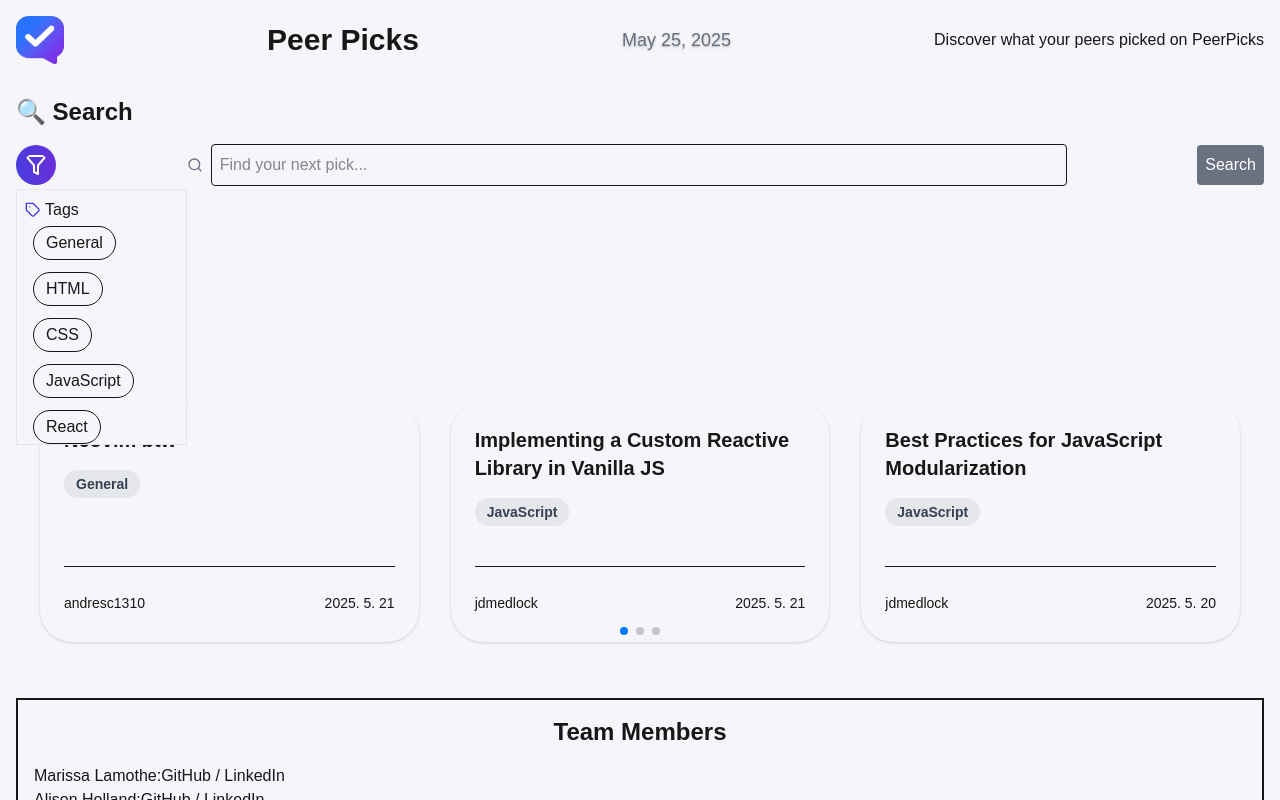
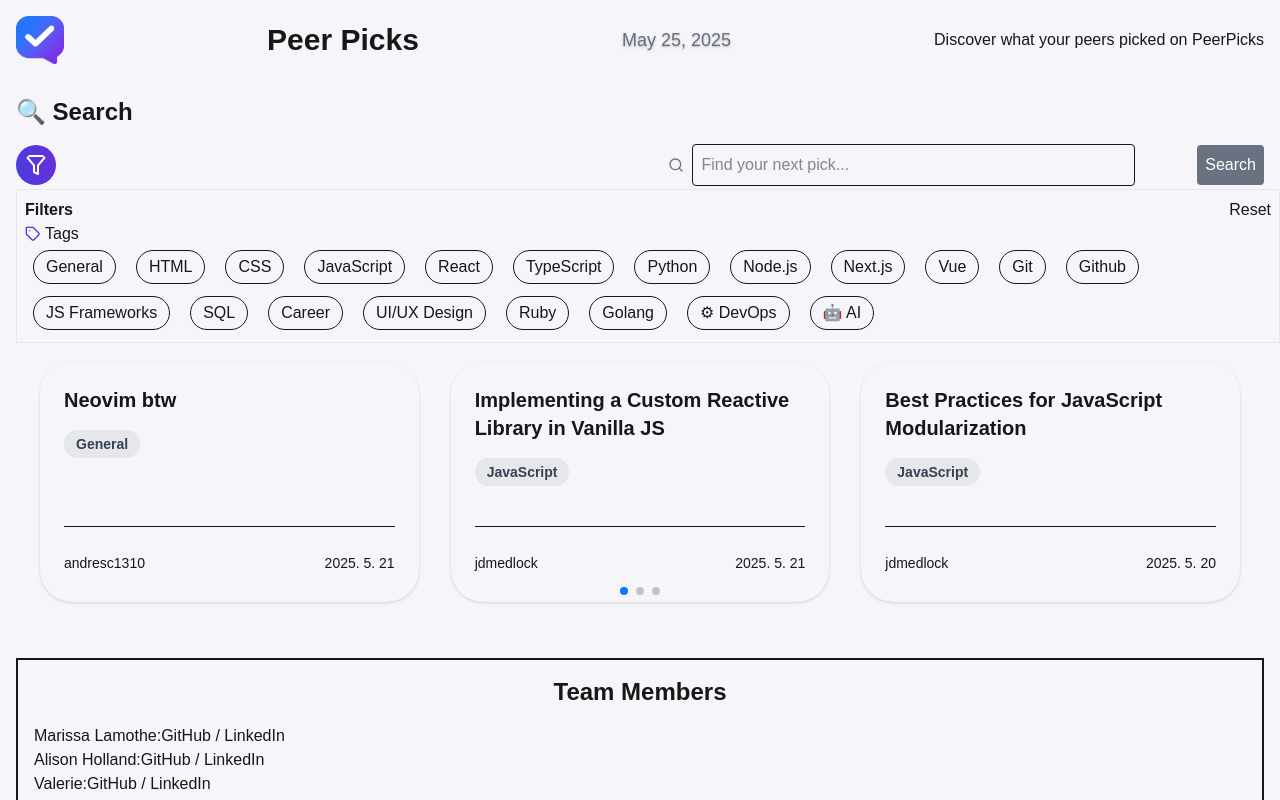
Before and after one commit to chingu-voyages/V55-tier2-team-25, a Next.js app in the folder react-app/: page / in a window 1280 px wide. Both pictures are taken after a click on the label "Filter menu based on resource tags". Shown: the top 800 px of the page. Built offline with nearby package versions, Linux system fonts and the light colour scheme.

Commit message:
Further work on filter styles, moved reset button to filter according to design doc

```diff
--- a/react-app/src/components/ClearButton.jsx
+++ b/react-app/src/components/ClearButton.jsx
@@ -4,11 +4,9 @@ const ClearButton = ({onClick}) => {
   // This component renders a button that clears the search input
   return (
     <div>
-      <button className="bg-gray-500 hover:bg-gray-700  text-white
-                   dark:bg-gray-300 dark:hover:bg-gray-100 dark:text-black
-                   p-2 rounded"
+      <button className=""
                    onClick={onClick}>
-        Clear Search
+        Reset
       </button>
     </div>
   );
--- a/react-app/src/components/Filter.jsx
+++ b/react-app/src/components/Filter.jsx
@@ -8,8 +8,10 @@ import {
 } from "@/redux/dataSlice";
 import { FiFilter } from "react-icons/fi";
 import { FiTag } from "react-icons/fi";
+import ClearButton from "./ClearButton";
 
-export default function Filter({ selectedTags, setSelectedTags }) {
+export default function Filter({ searchTerm, setSearchTerm, selectedTags, setSelectedTags }) {
+  const [searchResults, setSearchResults] = useState([]);
   const dispatch = useDispatch();
   const tags = useSelector(selectTags);
   const error = useSelector(selectError);
@@ -37,8 +39,14 @@ export default function Filter({ selectedTags, setSelectedTags }) {
     );
   }
 
+  const handleClearSearch = () => {
+    setSearchTerm("");
+    setSearchResults([]);
+    setSelectedTags([]);
+  };
+
   return (
-    <div className="relative">
+    <div className="w-full">
       <input type="checkbox" className="hidden peer" id="filter-toggle" />
 
       {/* Label tied to checkbox via htmlFor - makes this clickable */}
@@ -52,6 +60,10 @@ export default function Filter({ selectedTags, setSelectedTags }) {
 
       <div className="absolute bg-[var(--background)] border border-gray-200 mt-1 p-2 transition-opacity opacity-0 pointer-events-none peer-checked:opacity-100 peer-checked:pointer-events-auto z-10 max-h-64 overflow-auto min-w-[150px]">
         {/* Dropdown content */}
+        <div className="flex flex-wrap justify-between">
+          <h3 className="font-bold	font-3">Filters</h3>
+          <ClearButton onClick={handleClearSearch} />
+        </div>
         <legend className="flex flex-wrap gap-1">
           <FiTag className="text-[var(--gradient-1)] self-center" />
           <span className="sr-only">Filter by</span>Tags
--- a/react-app/src/components/SearchContainer.jsx
+++ b/react-app/src/components/SearchContainer.jsx
@@ -76,7 +76,7 @@ export default function SearchContainer() {
     <div className="p-4">
       <h2 className="text-2xl font-bold mb-4">🔍 Search</h2>
       <div className="flex flex-row w-full items-center justify-center">
-        <Filter selectedTags={selectedTags} setSelectedTags={setSelectedTags} />
+        <Filter searchTerm={searchTerm} setSearchTerm={setSearchTerm} selectedTags={selectedTags} setSelectedTags={setSelectedTags} />
         <SearchBar query={searchTerm} setQuery={setSearchTerm} />
 
         <SearchButton onClick={handleSearch} />
@@ -92,7 +92,6 @@ export default function SearchContainer() {
         loading={loading}
         error={error}
       />
-      <ClearButton onClick={handleClearSearch} />
     </div>
   );
 }
```
